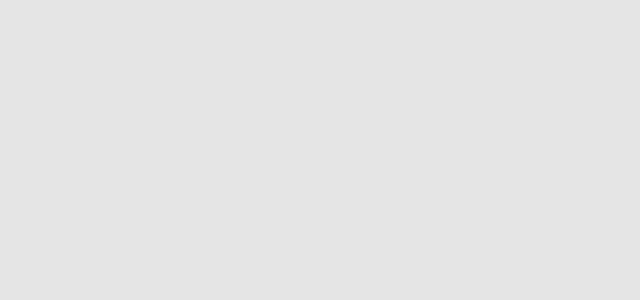
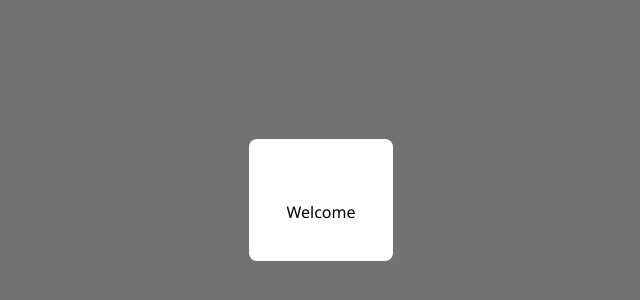
Before and after one commit to IrakozeLoraine/nms-front, a React (Vite) app: page /dashboard/popup in a window 1280 px wide. Before the commit this address had no page. Shown: the part 200-500 px from the top of the page, without its empty margins (319-959 px from the left). Built offline with nearby package versions, Linux system fonts and the light colour scheme; a web font is replaced by a local one.

Commit message:
feat: implement popup

```diff
--- a/src/App.tsx
+++ b/src/App.tsx
@@ -4,6 +4,7 @@ import { Route, Routes } from 'react-router-dom';
 import Signin from './views/Signin';
 import AdminLogin from './views/AdminLogin';
 import Home from './views/Home';
+import PopupAtom from './components/atoms/PopupAtom';
 
 function App() {
   return (
@@ -14,6 +15,10 @@ function App() {
         <Route path="/login" element={<Signin />} />
         <Route path="/admin-login" element={<AdminLogin />} />
         <Route path="/dashboard/home" element={<Home />} />
+        <Route
+          path="/dashboard/popup"
+          element={<PopupAtom open={true}>Welcome</PopupAtom>}
+        />
       </Routes>
     </>
   );
--- /dev/null
+++ b/src/components/atoms/PopupAtom.tsx
@@ -0,0 +1,49 @@
+import '../../styles/Popup.css';
+
+import React, { ReactNode } from 'react';
+import Popup from 'reactjs-popup';
+import Heading from './Heading';
+
+type PropType = {
+  closeOnClickOutSide?: boolean;
+  open: boolean;
+  title?: string;
+  children: ReactNode;
+  onClose?: () => void;
+};
+
+export default function PopupAtom({
+  closeOnClickOutSide = false,
+  open,
+  title,
+  onClose,
+  children,
+}: PropType) {
+  return (
+    <Popup
+      open={open}
+      closeOnDocumentClick={closeOnClickOutSide}
+      onClose={onClose}
+      modal
+    >
+      <div className="modal block p-8">
+        {/* close button  */}
+        <div
+          className={`flex pb-6 ${title ? 'justify-between' : 'justify-end'}`}
+        >
+          {title && (
+            <Heading fontWeight="font-semibold" color="text-primary">
+              {title}
+            </Heading>
+          )}
+
+          {/* <button className="close outline-none" onClick={onClose}>
+            <img src={} alt="" />
+          </button> */}
+        </div>
+        {/* content to be renderd in the popup */}
+        {children}
+      </div>
+    </Popup>
+  );
+}
--- /dev/null
+++ b/src/styles/Popup.css
@@ -0,0 +1,22 @@
+.popup-content {
+  @apply bg-main;
+  border-radius: 8px;
+  margin: auto;
+  width: fit-content;
+  padding: 5px;
+  border: none;
+}
+.popup-arrow {
+  @apply bg-main;
+}
+[role='tooltip'].popup-content {
+  width: 200px;
+  box-shadow: rgba(0, 0, 0, 0.16) 0px 0px 3px;
+}
+
+.popup-overlay {
+  background: rgba(0, 0, 0, 0.5);
+}
+[data-popup='tooltip'].popup-overlay {
+  background: transparent;
+}
--- a/src/views/Signup.tsx
+++ b/src/views/Signup.tsx
@@ -3,7 +3,7 @@ import SignupMolecule from '../components/molecule/SignupMolecule';
 
 export default function Signup() {
   return (
-    <AuthForm children={undefined}>
+    <AuthForm>
       <SignupMolecule />
     </AuthForm>
   );
```
